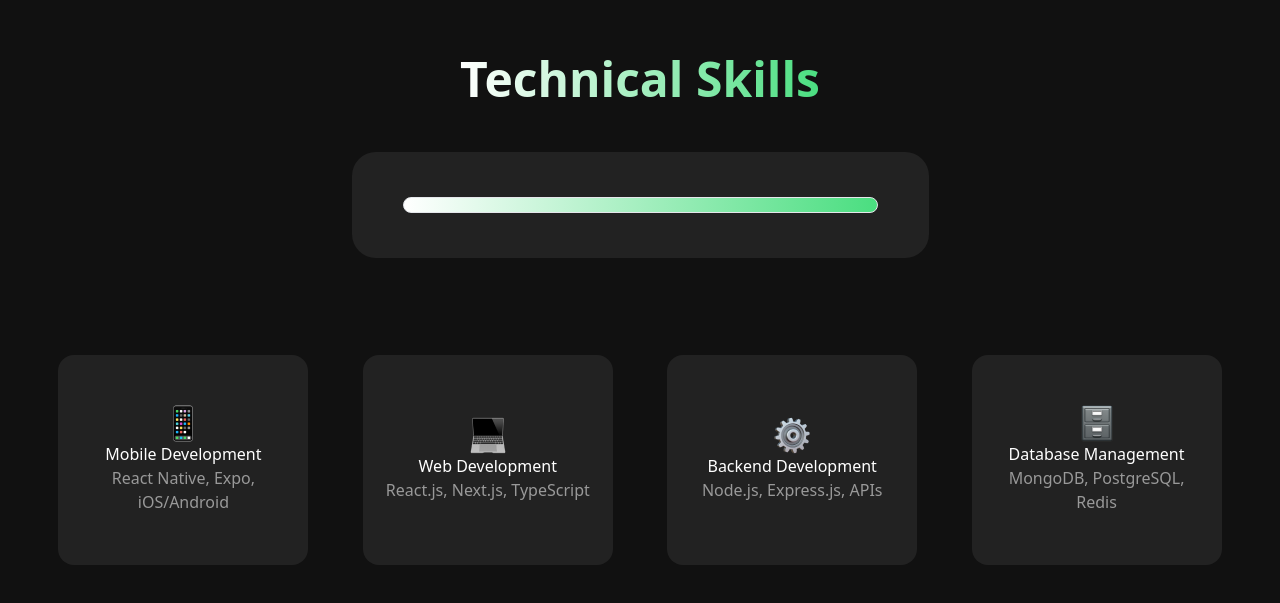
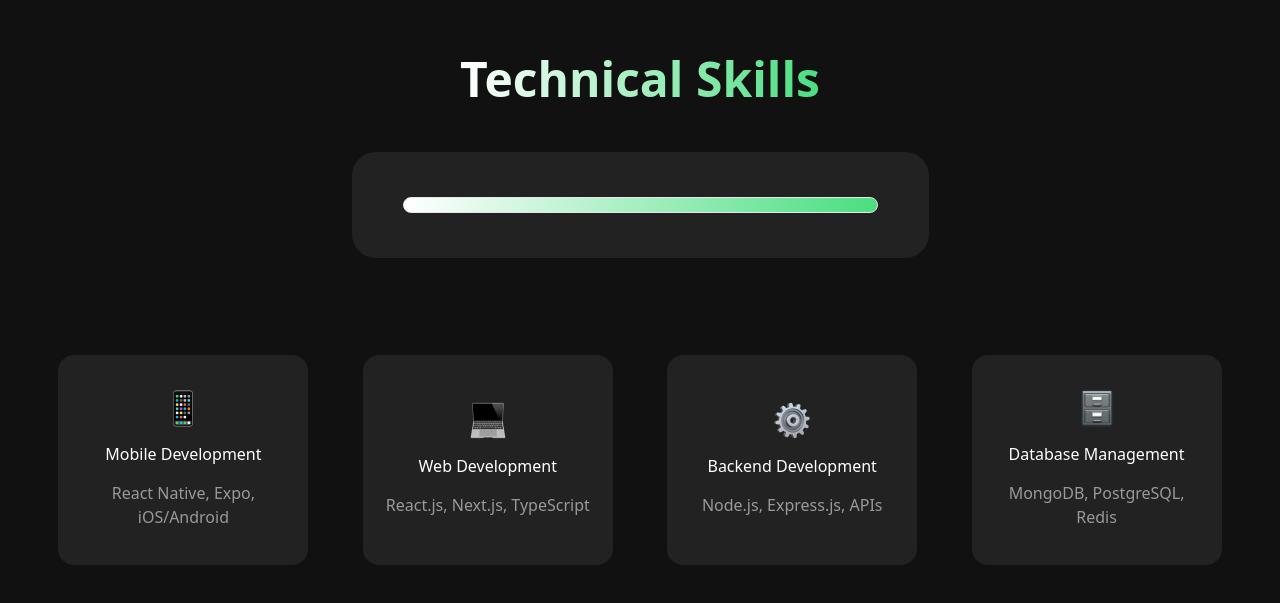
Before and after one commit to V1ctorEgan/updated_portfolio, a React (Vite) app: page / in a window 1280 px wide. Shown: the part 1682-2285 px from the top of the page. Built offline with nearby package versions, Linux system fonts and the light colour scheme.

Commit message:
project to add

```diff
--- a/src/components/skillBox.jsx
+++ b/src/components/skillBox.jsx
@@ -1,6 +1,6 @@
 const SkillsBox = ({icon, firstText, secondText}) =>{
     return(
-        <div className="flex flex-col justify-center p-[21px] items-center lg:w-[250px] lg:h-[210px] bg-[#222222] rounded-[16px] ">
+        <div className="flex flex-col justify-center p-[21px] gap-[15px] items-center lg:w-[250px] lg:h-[210px] bg-[#222222] rounded-[16px] ">
             {icon && <img src={icon} />}
             <p className="text-white"> {firstText }</p>
             <p className="text-center text-[#999999]">{secondText} </p>
--- /dev/null
+++ b/src/pages/Projects.jsx
@@ -0,0 +1,9 @@
+const Projects = () =>{
+    return(
+        <div>
+
+        </div>
+    )
+}
+
+export default Projects;
```
